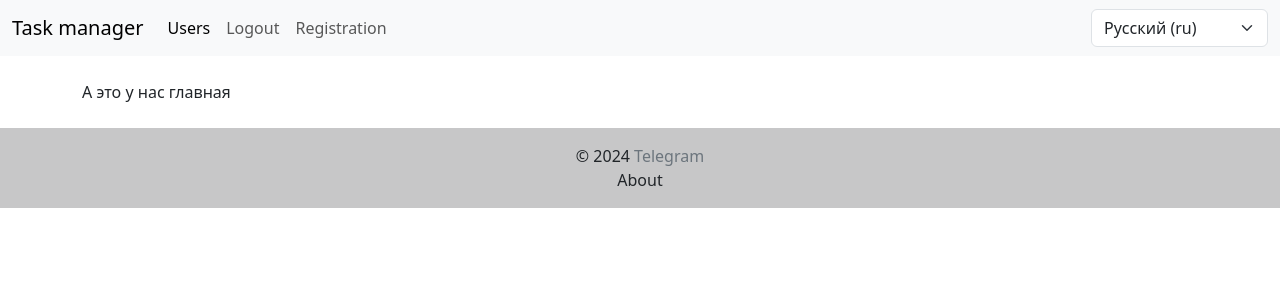
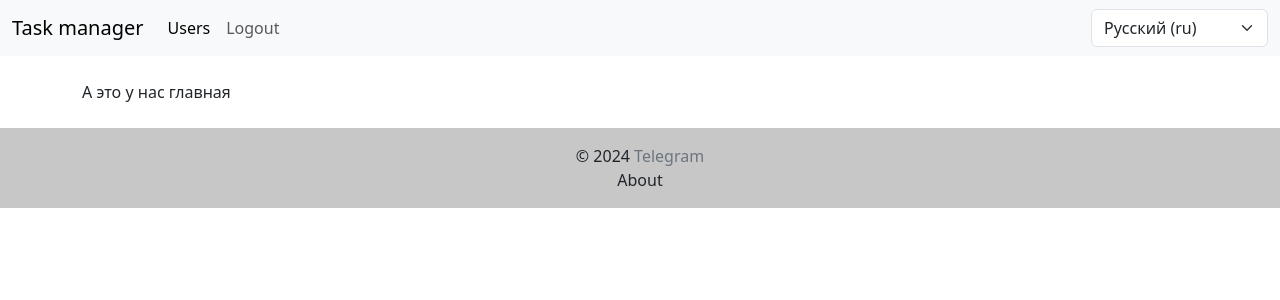
Before and after one commit to iStas56/python-django-developer-project-52, a Django app: page / in a window 1280 px wide. Shown: the top 300 px of the page. Run offline with Django 5.2, Linux system fonts and the light colour scheme; a user stored in the database is signed in; some libraries are stand-ins or nearby versions.

Commit message:
корректировки логики отображения кнопок войти и регистрация

```diff
--- a/hexlet-code/task_manager/templates/base.html
+++ b/hexlet-code/task_manager/templates/base.html
@@ -30,10 +30,10 @@
                         <a class="nav-link" href="{% url 'logout' %}">{% translate 'Logout' %}</a>
                     {% else %}
                         <a class="nav-link" href="{% url 'login' %}">{% translate 'Log in' %}</a>
+                        <li class="nav-item">
+                            <a class="nav-link" href="{% url 'create' %}">{% translate 'Registration' %}</a>
+                        </li>
                     {% endif %}
-                </li>
-                <li class="nav-item">
-                    <a class="nav-link" href="{% url 'create' %}">{% translate 'Registration' %}</a>
                 </li>
             </ul>
         </div>
```
Also changed, not shown: hexlet-code/db.sqlite3 (deleted), 3 other files.
